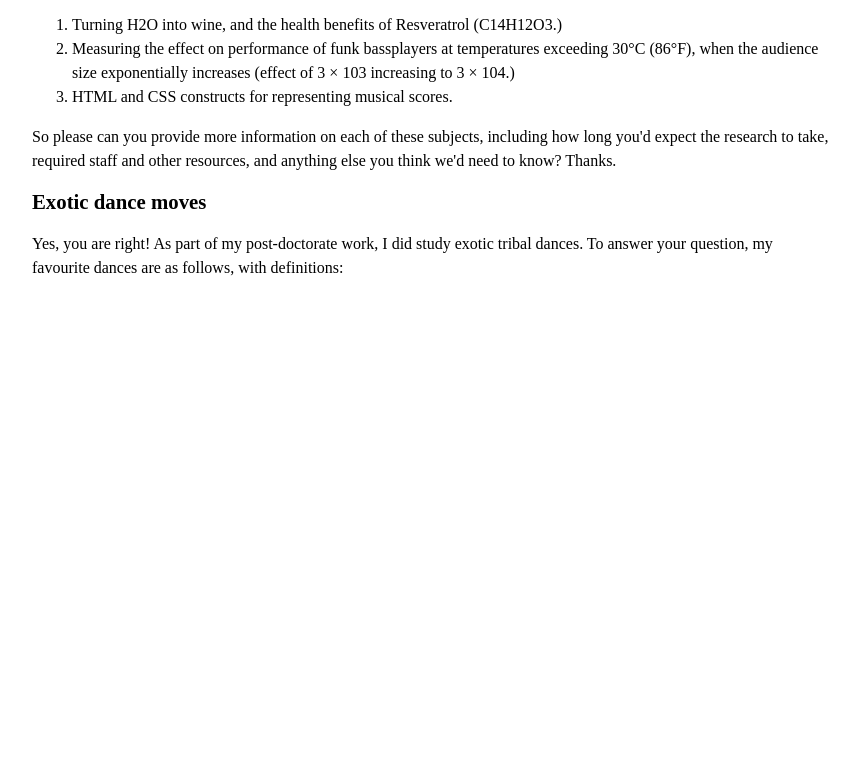
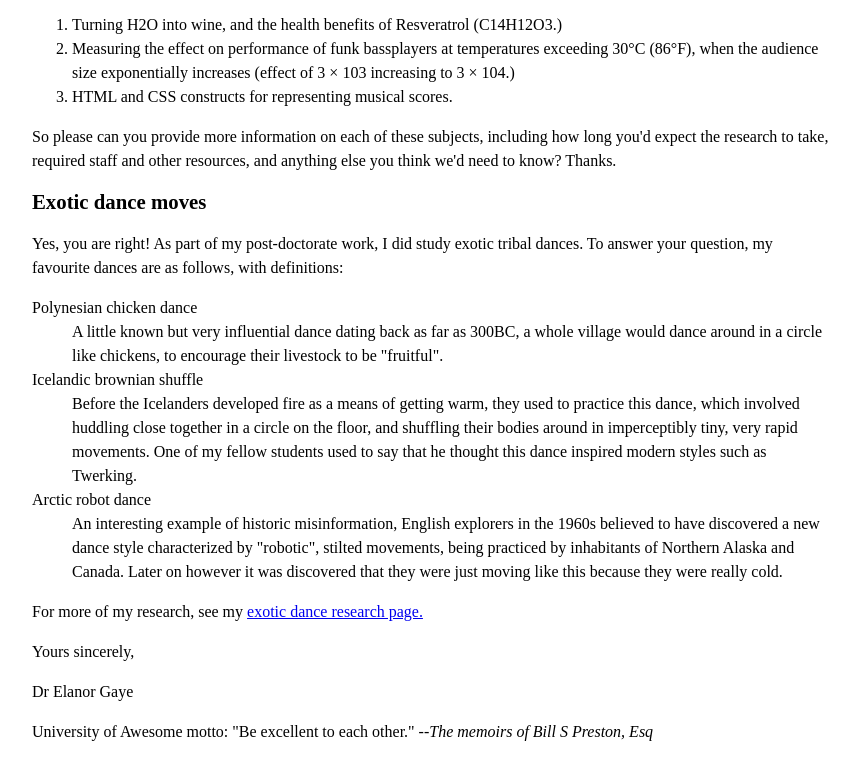
Before and after one commit to masonTanguay/masonTanguay.github.io, a plain HTML site: page letter-markup/index.html in a window 1280 px wide. Shown: the part 579-1339 px from the top of the page, without its empty margins (208-1067 px from the left). Before the commit the page ends 875 px from the top, so only its background shows below. Drawn offline with Linux system fonts and the light colour scheme.

Commit message:
Update index.html

```diff
--- a/letter-markup/index.html
+++ b/letter-markup/index.html
@@ -57,6 +57,17 @@
 		<p>So please can you provide more information on each of these subjects, including how long you'd expect the research to take, required staff and other resources, and anything else you think we'd need to know? Thanks.</p>
 		<h2>Exotic dance moves</h2>
 		<p>Yes, you are right! As part of my post-doctorate work, I did study exotic tribal dances. To answer your question, my favourite dances are as follows, with definitions:</p>
-
+		<dl>
+			<dt>Polynesian chicken dance</dt>
+			<dd>A little known but very influential dance dating back as far as 300BC, a whole village would dance around in a circle like chickens, to encourage their livestock to be "fruitful".</dd>
+			<dt>Icelandic brownian shuffle</dt>
+			<dd>Before the Icelanders developed fire as a means of getting warm, they used to practice this dance, which involved huddling close together in a circle on the floor, and shuffling their bodies around in imperceptibly tiny, very rapid movements. One of my fellow students used to say that he thought this dance inspired modern styles such as Twerking.</dd>
+			<dt>Arctic robot dance</dt>
+			<dd>An interesting example of historic misinformation, English explorers in the 1960s believed to have discovered a new dance style characterized by "robotic", stilted movements, being practiced by inhabitants of Northern Alaska and Canada. Later on however it was discovered that they were just moving like this because they were really cold.</dd>
+		</dl>
+		<p>For more of my research, see my <a href="url">exotic dance research page.</a></p>
+		<p>Yours sincerely,</p>
+		<p>Dr Elanor Gaye</p>
+		<p>University of Awesome motto: "Be excellent to each other." --<i>The memoirs of Bill S Preston, Esq</i>
 	</body>
 </html>
```
